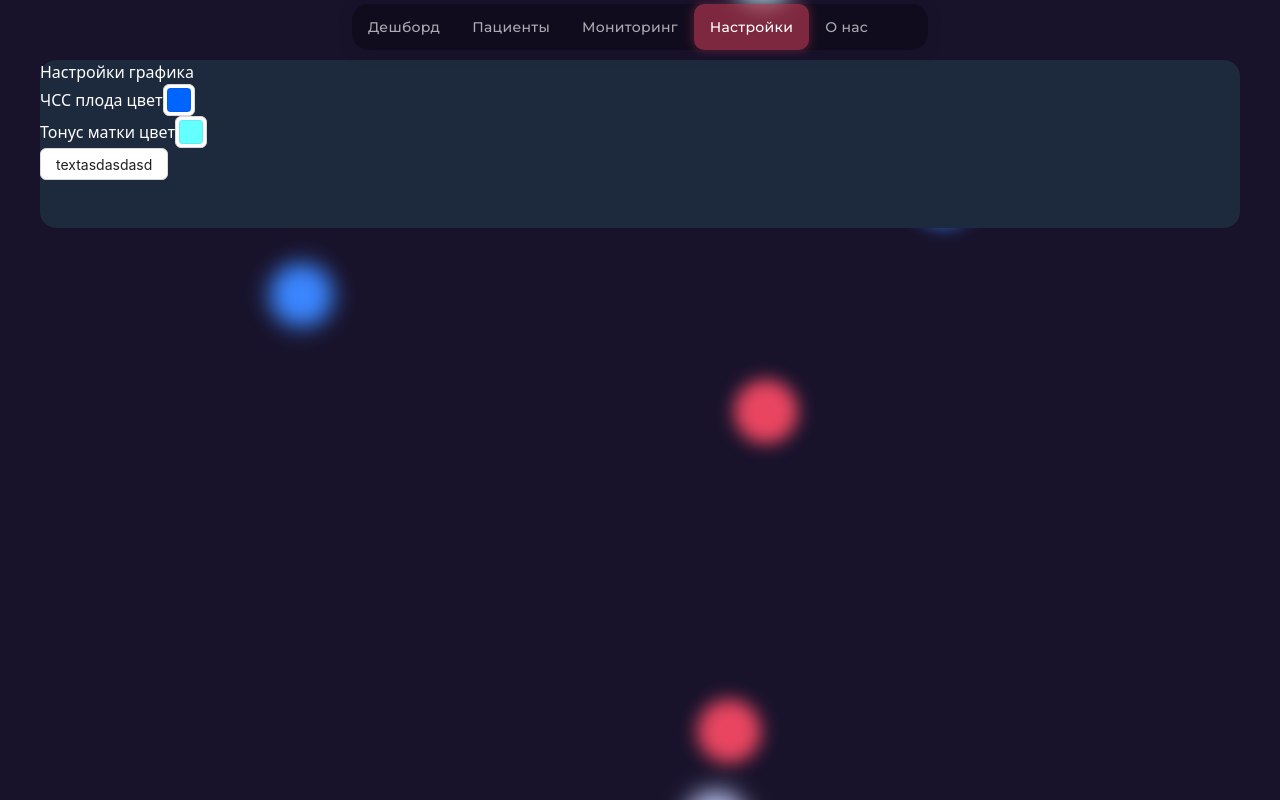
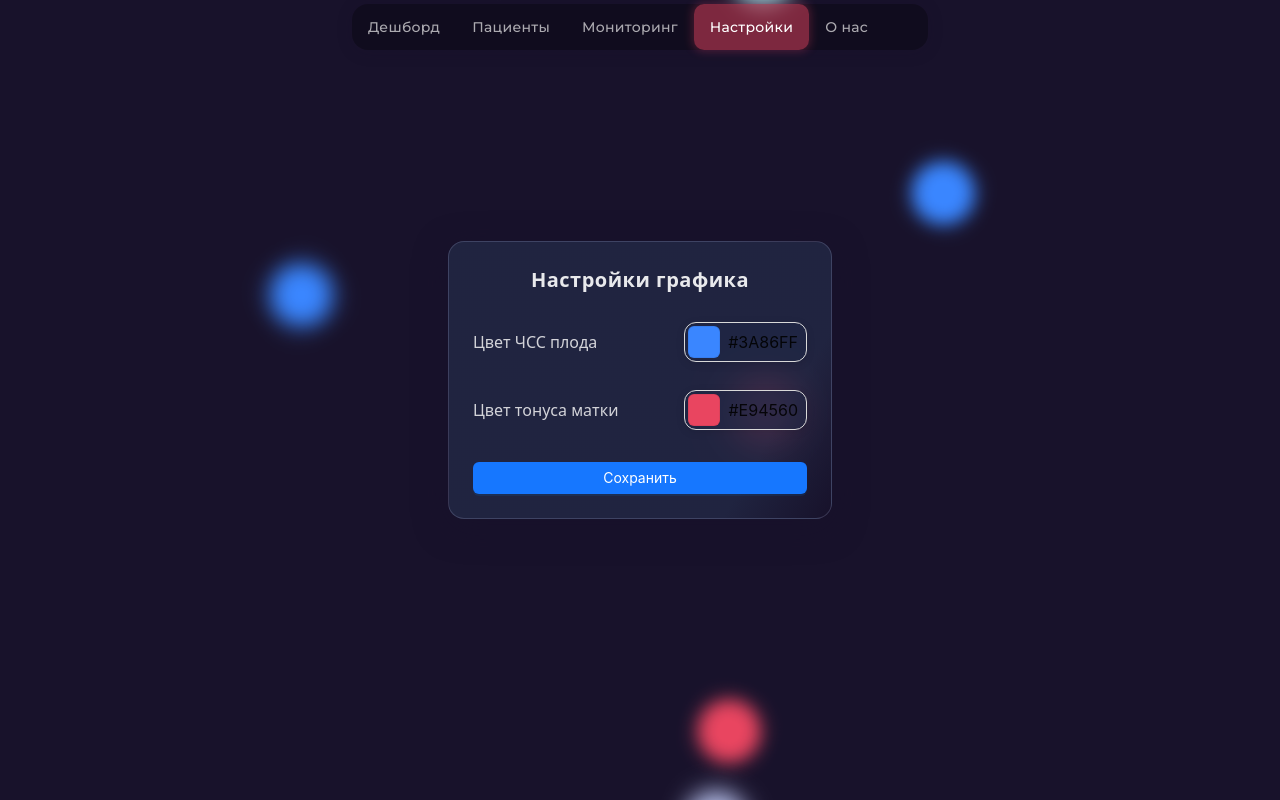
Before and after one commit to Vital-Scope/web-app, a React (Vite) app: page /settings in a window 1280 px wide. Built offline with nearby package versions, Linux system fonts and the light colour scheme; sample sign-in values are in the browser's storage.

Commit message:
some changes

```diff
--- a/src/pages/patients/PatientsPage.tsx
+++ b/src/pages/patients/PatientsPage.tsx
@@ -1,59 +1,36 @@
-import { Select } from "antd";
-import { SearchOutlined } from "@ant-design/icons";
+import { SearchInput, SortSelect } from "../../components/ui";
 import DashboardItem from "./ui/Item";
-import type { DefaultOptionType } from "antd/es/select";
 import { useState } from "react";
 import ModalForm from "./ui/ModalForm";
 import { Button } from "../../components/button";
 
-const filters = ["lastName", "firstName", "createdAt"] as const;
-type filtersType = (typeof filters)[number];
-
-const options: DefaultOptionType[] = [
-  {
-    label: "Фамилия",
-    value: "lastname",
-  },
-  {
-    label: "Имя",
-    value: "firstName",
-  },
-  {
-    label: "По дате добавления",
-    value: "createdAt",
-  },
+const sortOptions = [
+  { value: "lastName", label: "По фамилии" },
+  { value: "firstName", label: "По имени" },
+  { value: "createdAt", label: "По дате добавления" },
 ];
 
 const PatientsPage = () => {
-  const [filter, setFilter] = useState<filtersType>("lastName");
+  const [sortBy, setSortBy] = useState("lastName");
+  const [search, setSearch] = useState("");
   const [isModalOpen, setModalOpen] = useState(false);
 
-  const openModal = () => {
-    setModalOpen(true);
-  };
-
-  const closeModal = () => {
-    setModalOpen(false);
-  };
+  const openModal = () => setModalOpen(true);
+  const closeModal = () => setModalOpen(false);
 
   return (
-    <div className="relative">
-      <div className="flex items-center justify-between">
-        <Select
-          size="middle"
-          className="w-40"
-          options={options}
-          onChange={(val) => setFilter(val)}
-          variant="outlined"
+    <div className="relative w-full max-w-6xl mx-auto py-8">
+      <div className="flex flex-col sm:flex-row sm:items-center justify-between gap-4 mb-8 w-full">
+        <SearchInput
+          value={search}
+          onChange={setSearch}
+          placeholder="Поиск по фамилии..."
         />
-        <div className="relative w-1/2 text-white">
-          <SearchOutlined className="absolute top-[5px] left-1" />
-          <input
-            type="text"
-            placeholder="Поиск..."
-            className="w-full rounded-md pr-2 pl-6 outline-rose-200/50 focus:outline-2"
-          />
-        </div>
+        <SortSelect
+          value={sortBy}
+          onChange={setSortBy}
+          options={sortOptions}
+        />
       </div>
       <div className="mt-2 mb-4 border-b-2 border-rose-200/50" />
       <div className="grid gap-6 md:grid-cols-3 lg:grid-cols-4">
--- a/src/pages/patients/ui/Item.tsx
+++ b/src/pages/patients/ui/Item.tsx
@@ -8,19 +8,24 @@ const DashboardItem = () => {
   return (
     <div
       className={clsx(
-  "grid cursor-pointer grid-cols-[1fr_3fr] items-center rounded-xl bg-[#232946]/70 p-3 text-white border border-[#B8C1EC]/40 drop-shadow-2xl transition-all hover:bg-[#3A86FF]/20 hover:shadow-[0_0_16px_#E9456080] backdrop-blur-md",
+        "cursor-pointer items-center rounded-xl border border-[#B8C1EC]/40 bg-[#232946]/70 p-3 text-white drop-shadow-2xl backdrop-blur-md transition-all hover:bg-[#3A86FF]/20 hover:shadow-[0_0_16px_#E9456080]",
         styles.animation,
       )}
     >
-      <div className="mr-3 flex h-2/3 flex-col items-center justify-center text-[50px]">
+      <div className="mr-3 flex flex-col items-center justify-center text-[50px]">
         <UserOutlined />
-        <div className="mt-2 text-center text-[16px]">
-          <p>Иванова</p>
-          <p>Мария</p>
+        <div className="mt-2 flex flex-col items-center text-[16px]">
+          <div className="flex items-center gap-2">
+            <span className="font-semibold">Иванова</span>
+            <span>Мария</span>
+          </div>
+          <span className="ml-1 rounded-full border border-[#3A86FF]/30 bg-[#3A86FF]/20 px-2 py-0.5 text-xs font-semibold text-[#3A86FF] shadow-sm">
+            32&nbsp;года
+          </span>
         </div>
       </div>
-      <div className="flex flex-col">
-        <p>
+      <div>
+        <p className="overflow-hidden">
           Lorem ipsum dolor sit amet consectetur adipisicing elit. Porro ab
           commodi, minima molestias at quibusdam sed expedita voluptatibus
           corporis quo animi quisquam deserunt ex accusamus esse hic odit ut
--- a/src/pages/settings/SettingsPage.tsx
+++ b/src/pages/settings/SettingsPage.tsx
@@ -1,3 +1,4 @@
+
 import { Button, ColorPicker } from "antd";
 import { AggregationColor } from "antd/es/color-picker/color";
 import { useForm, Controller, type SubmitHandler } from "react-hook-form";
@@ -10,8 +11,8 @@ interface FormFields {
 const SettingsPage = () => {
   const { control, handleSubmit } = useForm<FormFields>({
     defaultValues: {
-      heartBeatColor: new AggregationColor("rgb(0, 100, 255)"),
-      uterineToneColor: new AggregationColor("rgb(100, 255, 255)"),
+      heartBeatColor: new AggregationColor("#3A86FF"),
+      uterineToneColor: new AggregationColor("#E94560"),
     },
   });
 
@@ -20,35 +21,104 @@ const SettingsPage = () => {
   };
 
   return (
-    <form onSubmit={handleSubmit(onSubmit)}>
-      <div className="rounded-2xl bg-slate-800 pb-12 font-sans text-white">
-        <h2>Настройки графика</h2>
-        <div className="flex items-center">
-          <span>ЧСС плода цвет</span>
+    <form
+      onSubmit={handleSubmit(onSubmit)}
+      className="flex justify-center items-center min-h-[80vh]"
+    >
+      <div
+        className="w-full max-w-sm rounded-2xl p-6 font-sans text-white border"
+        style={{
+          background: 'linear-gradient(120deg, #232946cc 80%, #18122bcc 100%)',
+          border: '1.5px solid #B8C1EC33',
+          boxShadow: '0 8px 32px 0 #18122bcc',
+          backdropFilter: 'blur(18px)',
+          WebkitBackdropFilter: 'blur(18px)',
+        }}
+      >
+        <h2 className="text-xl font-bold mb-7 text-center text-white/90 tracking-wide">
+          Настройки графика
+        </h2>
+        <div className="space-y-7">
+          <div className="flex items-center justify-between gap-4">
+            <span className="text-base font-medium text-white/80">
+              Цвет ЧСС плода
+            </span>
             <Controller
               control={control}
               name="heartBeatColor"
               render={({ field }) => (
                 <ColorPicker
                   {...field}
+                  size="large"
+                  showText
+                  style={{
+                    background: "rgba(30,40,70,0.5)",
+                    borderRadius: 12,
+                    boxShadow: "0 2px 8px 0 rgba(0,0,0,0.10)",
+                  }}
+                  presets={[
+                    {
+                      label: "Фирменные",
+                      colors: [
+                        "#3A86FF",
+                        "#B8C1EC",
+                        "#E94560",
+                        "#232946",
+                        "#B8C1ECcc",
+                        "#3A86FFb3",
+                        "#E94560b3",
+                      ],
+                    },
+                  ]}
                 />
               )}
             />
           </div>
-        <div className="flex items-center">
-          <span>Тонус матки цвет</span>
+          <div className="flex items-center justify-between gap-4">
+            <span className="text-base font-medium text-white/80">
+              Цвет тонуса матки
+            </span>
             <Controller
               control={control}
               name="uterineToneColor"
               render={({ field }) => (
                 <ColorPicker
                   {...field}
+                  size="large"
+                  showText
+                  style={{
+                    background: "rgba(30,40,70,0.5)",
+                    borderRadius: 12,
+                    boxShadow: "0 2px 8px 0 rgba(0,0,0,0.10)",
+                  }}
+                  presets={[
+                    {
+                      label: "Фирменные",
+                      colors: [
+                        "#3A86FF",
+                        "#B8C1EC",
+                        "#E94560",
+                        "#232946",
+                        "#B8C1ECcc",
+                        "#3A86FFb3",
+                        "#E94560b3",
+                      ],
+                    },
+                  ]}
                 />
               )}
             />
           </div>
-        <Button htmlType="submit" variant="filled" type="default">
-          textasdasdasd
+        </div>
+        <Button
+          htmlType="submit"
+          type="primary"
+          className="w-full mt-8 py-2 rounded-xl bg-gradient-to-r from-[#3A86FF] via-[#B8C1EC] to-[#E94560] text-white font-semibold text-lg border-0 shadow-lg hover:from-[#232946] hover:to-[#3A86FF] transition-all"
+          style={{
+            backdropFilter: "blur(6px)",
+          }}
+        >
+          Сохранить
         </Button>
       </div>
     </form>
```
Lines whose indentation alone changed are shown as unchanged.
